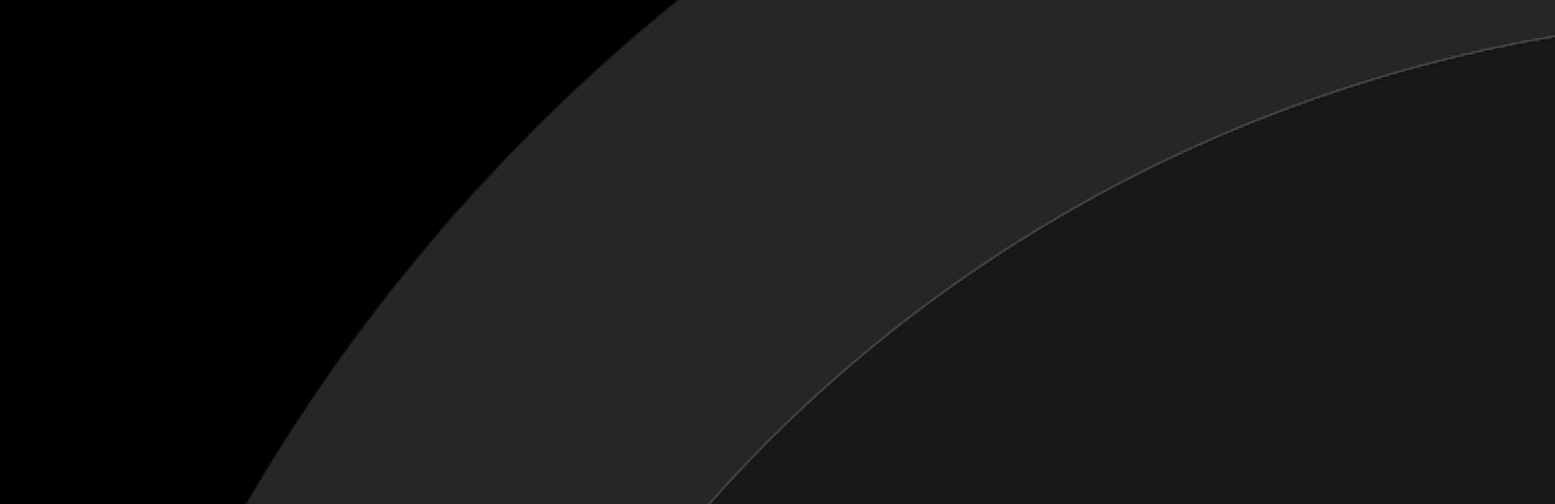
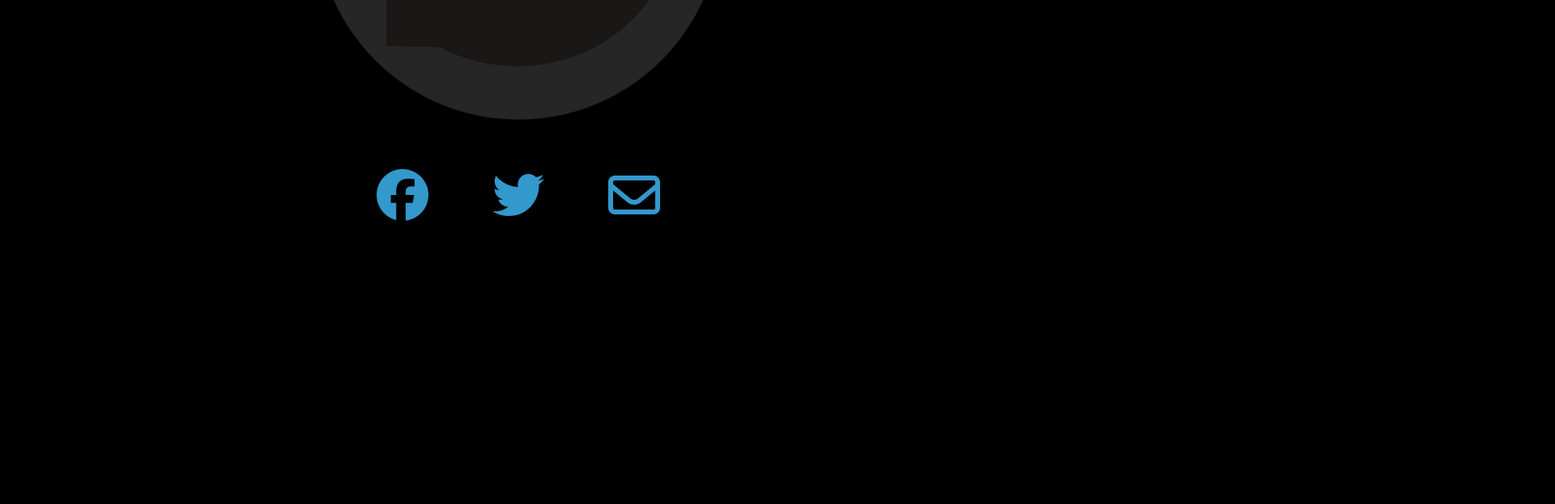
Before and after one commit to webdevtalks/webdevtalks.github.io.legacy, a plain HTML site: page index.html in a window 1280 px wide. Shown: the part 502-1125 px from the top of the page at 81% size, 1920 px wide, since content can reach past the window. After the commit the page ends 800 px from the top, so only its background shows below. Drawn offline with Linux system fonts and the light colour scheme.

Commit message:
Temporal page

```diff
--- a/css/styles.css
+++ b/css/styles.css
@@ -54,6 +54,31 @@ body {
 .logo {
   width: 500px;
   left: 50%;
+  top: 50%;
   position: absolute;
-  margin: 75px 0 0 -250px;
+  margin: -250px 0 0 -250px;
 }
+
+ul.social-icons {
+  position: absolute;
+  bottom: 25px;
+  text-align: center;
+  width: 100%;
+}
+
+ul.social-icons li {
+  display: inline-block;
+  margin-right: 75px;
+}
+
+ul.social-icons li:last-child {
+  margin: 0;
+}
+
+ul.social-icons li a {
+  color: #3398CB;
+}
+
+ul.social-icons li a:hover {
+  color: #FAD905;
+}
--- a/index.html
+++ b/index.html
@@ -1,10 +1,23 @@
 <html>
   <head>
     <title>Web Dev Talks</title>
-    <link rel="stylesheet" type="text/css" href="/css/styles.css" />
+    <link rel="stylesheet" type="text/css" href="css/styles.css" />
     <script src="https://use.fontawesome.com/7f8fbbefa8.js"></script>
   </head>
   <body>
-    <img src="/images/logo.png" class-"logo">
+    <img src="images/logo.png" class="logo">
+    <ul class="social-icons">
+      <li>
+        <a href="https://www.facebook.com/ColimaWebDevTalks"><i class="fa fa-facebook-official fa-4x" aria-hidden="true"></i></a>
+      </li>
+
+      <li>
+        <a href="https://twitter.com/webdevtalksmx"><i class="fa fa-twitter fa-4x" aria-hidden="true"></i></a>
+      </li>
+
+      <li>
+        <a href="mailto:contacto@webdevtalks.mx"><i class="fa fa-envelope-o fa-4x" aria-hidden="true"></i></a>
+      </li>
+    </ul>
   </body>
 </html>
```
